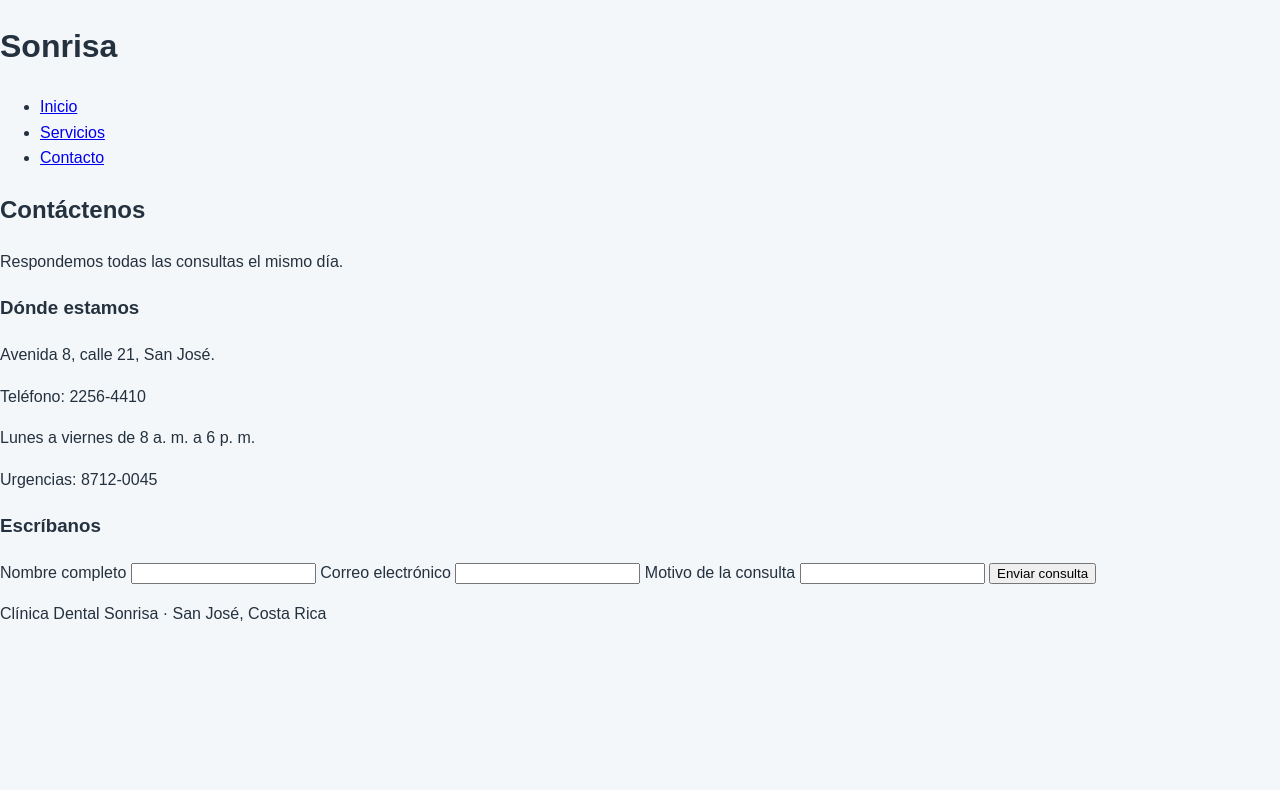
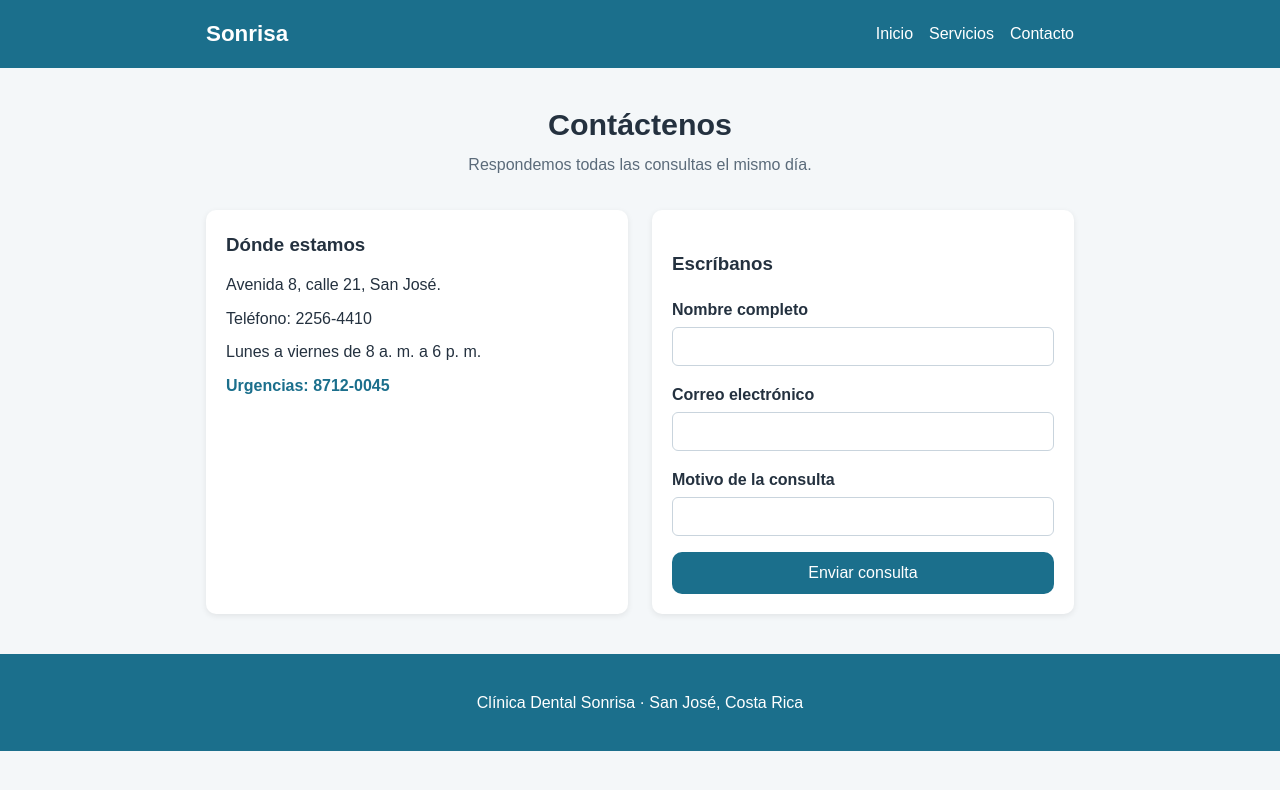
Before and after one commit to Gon4rd/laboratorio-diagnostico, a plain HTML site: page parte2/index.html in a window 1280 px wide. Drawn offline with Linux system fonts and the light colour scheme.

Commit message:
Asocia las clases y los envoltorios de la pagina de contacto

```diff
--- a/parte2/index.html
+++ b/parte2/index.html
@@ -8,47 +8,58 @@
 </head>
 <body>
 
-  <header>
-    <h1>Sonrisa</h1>
+  <header class="barra-superior">
+    <div class="envoltorio">
+    <h1 class="logo">Sonrisa</h1>
     <nav>
-      <ul>
-        <li><a href="#">Inicio</a></li>
-        <li><a href="#">Servicios</a></li>
-        <li><a href="#">Contacto</a></li>
+      <ul class="navegacion">
+        <li><a class="enlace-nav" href="#">Inicio</a></li>
+        <li><a class="enlace-nav" href="#">Servicios</a></li>
+        <li><a class="enlace-nav" href="#">Contacto</a></li>
       </ul>
     </nav>
+    </div>
   </header>
 
   <main>
-    <h2>Contáctenos</h2>
-    <p>Respondemos todas las consultas el mismo día.</p>
-
-    <section>
+    <div class="envoltorio">
+    <h2 class="titulo-pagina">Contáctenos</h2>
+    <p class="subtitulo">Respondemos todas las consultas el mismo día.</p>
+    <div class="columnas">
+    <section class="tarjeta-info">
       <h3>Dónde estamos</h3>
-      <p>Avenida 8, calle 21, San José.</p>
-      <p>Teléfono: 2256-4410</p>
-      <p>Lunes a viernes de 8 a. m. a 6 p. m.</p>
-      <p>Urgencias: 8712-0045</p>
+      <p class="dato">Avenida 8, calle 21, San José.</p>
+      <p class="dato">Teléfono: 2256-4410</p>
+      <p class="dato">Lunes a viernes de 8 a. m. a 6 p. m.</p>
+      <p class="dato destacado">Urgencias: 8712-0045</p>
     </section>
 
-    <form>
+    <form class="formulario">
       <h3>Escríbanos</h3>
+      <div class="campo">
+      <label class="etiqueta" for="nombre">Nombre completo</label>
+      <input class="entrada" type="text" id="nombre" name="nombre">
+      </div>
 
-      <label for="nombre">Nombre completo</label>
-      <input type="text" id="nombre" name="nombre">
+      <div class="campo">
+      <label class="etiqueta" for="correo">Correo electrónico</label>
+      <input class="entrada" type="email" id="correo" name="correo">
+      </div>
 
-      <label for="correo">Correo electrónico</label>
-      <input type="email" id="correo" name="correo">
-
-      <label for="motivo">Motivo de la consulta</label>
-      <input type="text" id="motivo" name="motivo">
-
-      <button type="submit">Enviar consulta</button>
+      <div class="campo">
+      <label class="etiqueta" for="motivo">Motivo de la consulta</label>
+      <input class="entrada" type="text" id="motivo" name="motivo">
+      </div>
+      <button class="boton-enviar" type="submit">Enviar consulta</button>
     </form>
+    </div>
+    </div>
   </main>
 
-  <footer>
+  <footer class="pie-pagina">
+    <div class="envoltorio">
     <p>Clínica Dental Sonrisa · San José, Costa Rica</p>
+    </div>
   </footer>
 
 </body>
```
